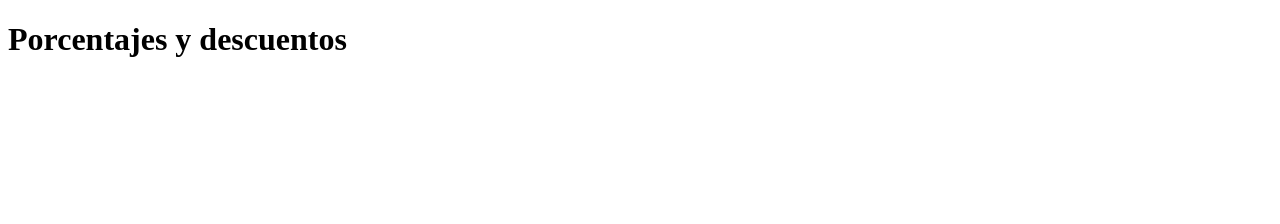
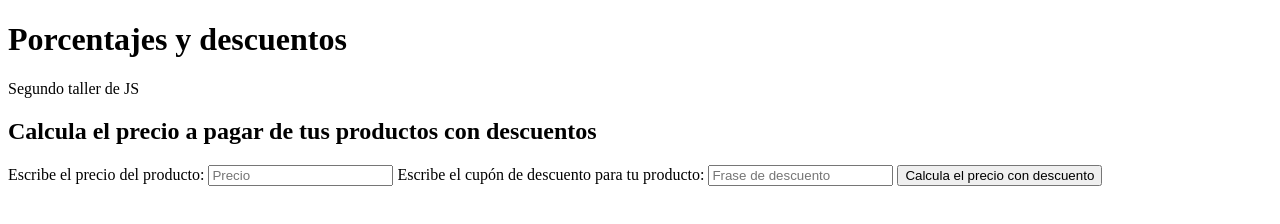
Before and after one commit to mrjulylizama/curso-javascript, a plain HTML site: page descuento.html in a window 1280 px wide. Drawn offline with Linux system fonts and the light colour scheme.

Commit message:
Usando error first

```diff
--- a/descuento.html
+++ b/descuento.html
@@ -7,7 +7,31 @@
     <title>Porcentajes y descuentos</title>
 </head>
 <body>
-    <h1>Porcentajes y descuentos</h1>
+
+    <header>
+        <h1>Porcentajes y descuentos</h1>
+        <p>Segundo taller de JS</p>
+    </header>
+
+    <section>
+        <h2>Calcula el precio a pagar de tus productos con descuentos</h2>
+
+        <form action="">
+            <label for="inputPrice">Escribe el precio del producto:
+                <input id="inputPrice" type="number" placeholder="Precio">
+            </label>
+            <label for="inputCupon">Escribe el cupón de descuento para tu producto:
+                <input id="inputCupon" type="text" placeholder="Frase de descuento">
+            </label>
+
+            <button type="button" onclick="onClicButtonPriceDiscount()">
+                Calcula el precio con descuento
+            </button>
+
+            <p id="resultado"></p>
+
+        </form>
+    </section>
 
     <script src="descuento.js"></script>
 </body>
--- a/descuento.js
+++ b/descuento.js
@@ -8,6 +8,32 @@ function calcularPrecioConDescuento(precio, descuento) {
     return precioConDescuento;
 }
 
+function onClicButtonPriceDiscount() {
+
+    const cupones = [
+        "Marco polo",
+        "Se la vá o se la piensa",
+        "Pues si mi cielo",
+    ];
+
+    const inputPrice = parseFloat(document.getElementById("inputPrice").value);
+    const inputCupon = document.getElementById("inputCupon").value;
+
+    if (!cupones.includes(inputCupon)) {
+        alert("El cupón " + inputCupon + " no es válido");
+    } else if (inputCupon === "Marco polo") {
+        descuento = 15;
+    } else if(inputCupon === "Se la vá o se la piensa") {
+        descuento = 25;
+    } else if(inputCupon === "Pues si mi cielo") {
+        descuento = 30;
+    };
+
+    const precioConDescuento = calcularPrecioConDescuento(inputPrice, descuento);
+    const resultado = document.getElementById("resultado");
+    resultado.innerText = "El precio con descuento es $" + precioConDescuento;
+}
+
 // console.log({
 //     precioOriginal,
 //     descuento,
```
